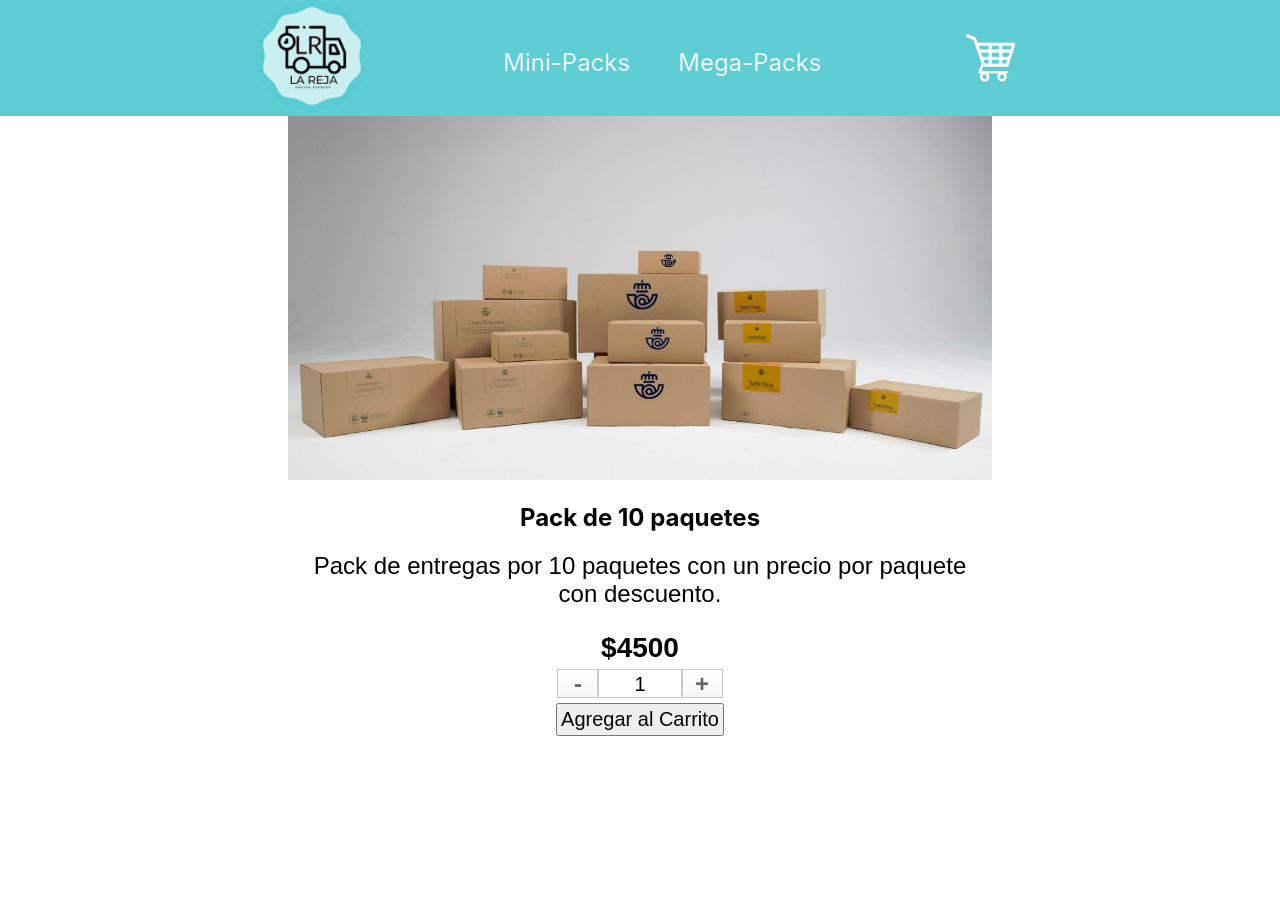
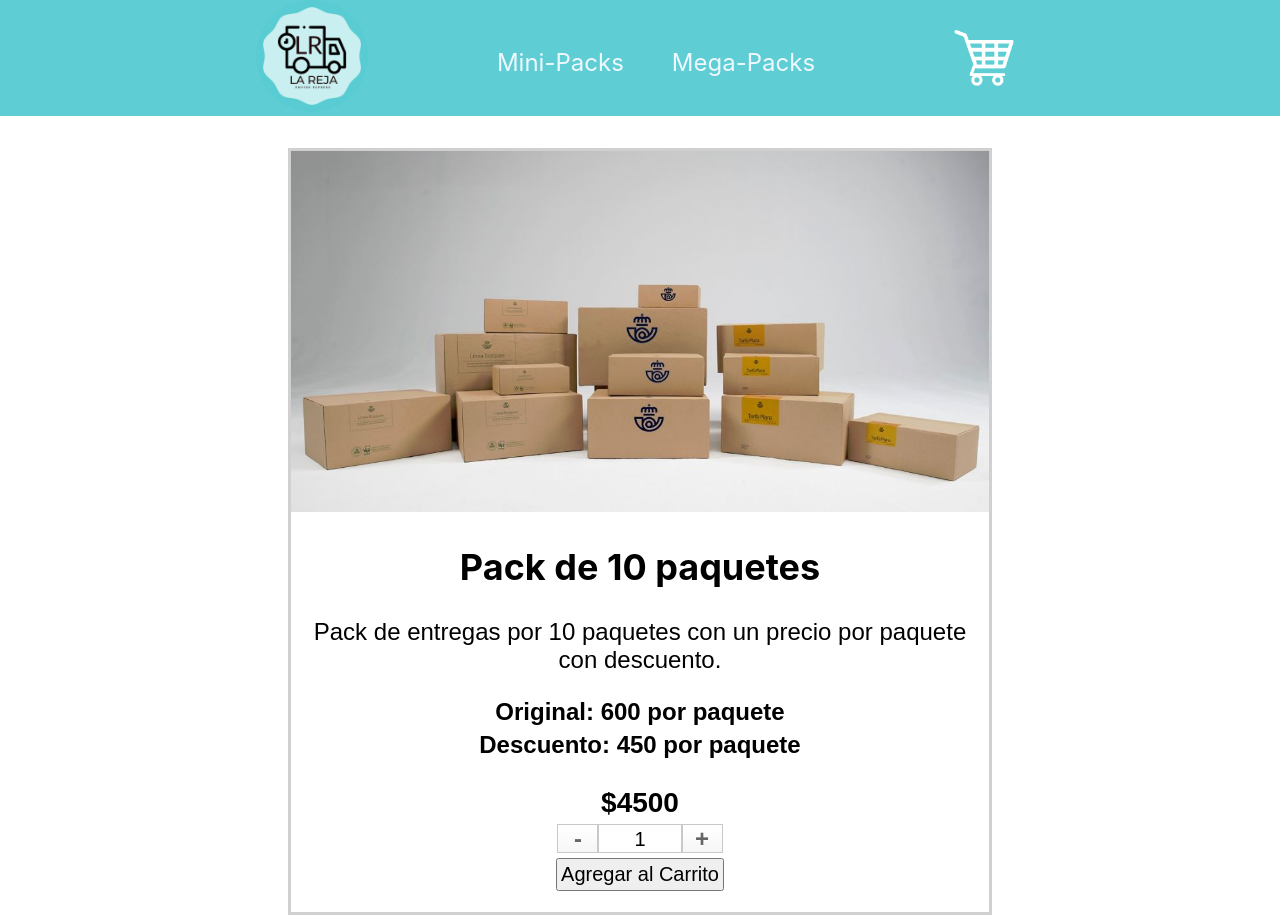
Before and after one commit to Kryosen/Idea-Uriarte-React, a React (Vite) app: page /detalle/1 in a window 1280 px wide. Before the commit the page ends 800 px from the top, so only its background shows below. Built offline with nearby package versions, Linux system fonts and the light colour scheme.

Commit message:
Agregando Cartview

```diff
--- a/src/Components/Cart/Cart.jsx
+++ b/src/Components/Cart/Cart.jsx
@@ -3,20 +3,29 @@ import FotoPaquetes from "../ItemlIstContainer/Paquetes.jpg";
 import { useEffect } from "react";
 import "./Cart.css";
 import Bin from "../../Assets/bin.png";
+import { Link } from "react-router-dom";
 
 function Cart() {
   const { cartList, emptyCart, removeItemCart } = useCartContext();
 
   return (
     <div className="ContenedorCarrito">
+      {cartList.length > 0 ? (
+        <>
           {cartList.map((producto) => (
             <>
               <div className="contenedorItemsCarrito">
-            <img src={FotoPaquetes} alt="Foto Producto" className="fotoItem" />
+                <img
+                  src={FotoPaquetes}
+                  alt="Foto Producto"
+                  className="fotoItem"
+                />
                 <div className="containerItemDetail">
                   <div className="containerItemDetailInfo">
                     <h2 className="tituloProducto">{producto.name}</h2>
-                <p className="descripcionProducto">{producto.description}</p>
+                    <p className="descripcionProducto">
+                      {producto.description}
+                    </p>
                     <p className="descripcionProductoPrice">
                       {producto.originalPrice}
                     </p>
@@ -42,9 +51,26 @@ function Cart() {
               </div>
             </>
           ))}
+          <h2>
+            {"Total - $" +
+              cartList.reduce(
+                (previousValue, currentValue) =>
+                  previousValue + currentValue.price * currentValue.cantidad,
+                0
+              )}
+          </h2>
           <button onClick={emptyCart} className="botonAgregar">
             Vaciar Carrito
           </button>
+        </>
+      ) : (
+        <>
+          <h2 className="tituloProducto">No hay items en el Carrito</h2>
+          <Link to="/">
+            <button className="botonAgregar">Voler al Menu de compras</button>
+          </Link>
+        </>
+      )}
     </div>
   );
 }
--- a/src/Components/Item/Item.css
+++ b/src/Components/Item/Item.css
@@ -1,5 +1,6 @@
 .botonDetalle {
   font-size: 20px;
+  padding: 2px;
 }
 
 .cajasItems {
--- a/src/Components/ItemDetail/ItemDetail.css
+++ b/src/Components/ItemDetail/ItemDetail.css
@@ -5,10 +5,13 @@
 .cajaDetalle {
   width: 55%;
   margin: auto;
+  margin-top: 2em;
+  border: 3px solid rgb(209, 208, 208);
+  padding-bottom: 1em;
 }
 
 h3 {
-  font-size: 24px;
+  font-size: 26px;
   margin: 0.8em;
 }
 
@@ -17,6 +20,16 @@ h3 {
 }
 
 .precioProducto {
+  margin-top: 1em;
   font-weight: bold;
   font-size: 28px;
 }
+
+.PriceDescription {
+  font-weight: bold;
+}
+
+.tituloDetalleProducto {
+  font-size: 36px;
+  margin: 0.8em;
+}
--- a/src/Components/ItemDetail/ItemDetail.jsx
+++ b/src/Components/ItemDetail/ItemDetail.jsx
@@ -14,8 +14,10 @@ function ItemDetail({ productos: producto }) {
     <div className="cajaDetalle">
       <div className="detailedProduct">
         <img src={FotoPaquetes} alt="Foto Paquetes" />
-        <h3>{producto.name}</h3>
+        <h3 className="tituloDetalleProducto">{producto.name}</h3>
         <p className="descriptionProducto">{producto.description}</p>
+        <p className="PriceDescription">{producto.originalPrice}</p>
+        <p className="PriceDescription">{producto.discountedPrice}</p>
         <p
           className="precioProducto"
           id={`precio${producto.id}`}
--- a/src/Components/NavBar/CartWidget/CartWidget.jsx
+++ b/src/Components/NavBar/CartWidget/CartWidget.jsx
@@ -1,17 +1,27 @@
-import CartIcon from "./CartIcon.png";
+import { NavLink } from "react-router-dom";
+import { useCartContext } from "../../../Context/CartContext";
 
 function CartWidget() {
-  function holaEnConsola() {
-    console.log("Hola en consola");
+  const { cartList } = useCartContext();
+
+  function cantidadDeProductos() {
+    return cartList.reduce(
+      (previousValue, currentValue) => previousValue + currentValue.cantidad,
+      0
+    );
   }
 
   return (
-    <img
-      src={CartIcon}
-      className="CartIcon"
-      alt="CartIcon"
-      onClick={holaEnConsola}
-    />
+    <NavLink to="/Cart" className="linkCartIcon">
+      <div className="containerCartIcon">
+        {cantidadDeProductos() ? (
+          <h5 className="cartAmount"> {cantidadDeProductos()}</h5>
+        ) : (
+          <></>
+        )}
+        {/* <img src={CartIcon} className="CartIcon" alt="CartIcon" /> */}
+      </div>
+    </NavLink>
   );
 }
 
--- a/src/Components/NavBar/NavBar.css
+++ b/src/Components/NavBar/NavBar.css
@@ -43,7 +43,34 @@ a:hover {
 }
 
 .CartIcon {
-  width: 4.2em;
-  height: 4.2em;
+  width: 5em;
+  height: 5em;
   margin: auto;
 }
+
+.linkCartIcon {
+  width: 5em;
+  height: 5em;
+  margin: auto;
+}
+
+.containerCartIcon {
+  background-image: url(./CartWidget/CartIcon.png);
+  width: 5em;
+  height: 5em;
+  background-repeat: no-repeat;
+  background-position: center;
+  background-size: cover;
+}
+
+.cartAmount {
+  margin-left: 39%;
+  width: 2em;
+  height: 2em;
+  line-height: 2em;
+  background-color: #2faab1;
+  color: #ffffff;
+  border-radius: 50%;
+  text-align: center;
+  border: 1px solid #dadada;
+}
--- a/src/Context/CartContext.jsx
+++ b/src/Context/CartContext.jsx
@@ -1,4 +1,4 @@
-import { createContext, useContext, useState } from "react";
+import { createContext, useContext, useEffect, useState } from "react";
 
 const CartContext = createContext([]);
 
@@ -9,9 +9,11 @@ const CartContextProvider = ({ children }) => {
 
   function addToCart(item) {
     if (cartContainsItem(item)) {
-      cartList[
-        cartList.findIndex((producto) => producto.id === item.id)
+      const cartCopy = [...cartList];
+      cartCopy[
+        cartCopy.findIndex((producto) => producto.id === item.id)
       ].cantidad += item.cantidad;
+      +setCartList(cartCopy);
     } else {
       setCartList([...cartList, item]);
     }
--- a/src/assets/Productos.json
+++ b/src/assets/Productos.json
@@ -17,7 +17,9 @@
     "name": "Pack de 50 paquetes",
     "price": 20000,
     "image": "/Paquetes.jpg",
-    "description": "Pack de entregas por 50 paquetes con un precio por paquete con descuento: Original: 600 por paquete Con descuento: 400 por paquete"
+    "description": "Pack de entregas por 50 paquetes con un precio por paquete con descuento.\n",
+    "originalPrice": "Original: 600 por paquete\n",
+    "discountedPrice": "Descuento: 400 por paquete"
   },
   {
     "id": "3",
@@ -26,7 +28,9 @@
     "name": "Pack de 100 paquetes",
     "price": 35000,
     "image": "/Paquetes.jpg",
-    "description": "Pack de entregas por 100 paquetes con un precio por paquete con descuento: Original: 600 por paquete Con descuento: 350 por paquete"
+    "description": "Pack de entregas por 100 paquetes con un precio por paquete con descuento: Original.\n",
+    "originalPrice": "Original: 600 por paquete\n",
+    "discountedPrice": "Descuento: 350 por paquete"
   },
   {
     "id": "4",
@@ -35,7 +39,9 @@
     "name": "Pack de 20 paquetes",
     "price": 9000,
     "image": "/Paquetes.jpg",
-    "description": "Pack de entregas por 20 paquetes con un precio por paquete con descuento: Original: 600 por paquete Con descuento: 450 por paquete"
+    "description": "Pack de entregas por 20 paquetes con un precio por paquete con descuento.\n",
+    "originalPrice": "Original: 600 por paquete\n",
+    "discountedPrice": "Descuento: 450 por paquete"
   },
   {
     "id": "5",
@@ -44,7 +50,9 @@
     "name": "Pack de 200 paquetes",
     "price": 70000,
     "image": "/Paquetes.jpg",
-    "description": "Pack de entregas por 200 paquetes con un precio por paquete con descuento: Original: 600 por paquete Con descuento: 350 por paquete"
+    "description": "Pack de entregas por 200 paquetes con un precio por paquete con descuento.\n",
+    "originalPrice": "Original: 600 por paquete\n",
+    "discountedPrice": "Descuento: 350 por paquete"
   },
   {
     "id": "6",
@@ -53,6 +61,8 @@
     "name": "Pack de 5 paquetes",
     "price": 2250,
     "image": "/Paquetes.jpg",
-    "description": "Pack de entregas por 5 paquetes con un precio por paquete con descuento: Original: 600 por paquete Con descuento: 450 por paquete"
+    "description": "Pack de entregas por 5 paquetes con un precio por paquete con descuento.\n",
+    "originalPrice": "Original: 600 por paquete\n",
+    "discountedPrice": "Descuento: 450 por paquete"
   }
 ]
```
Lines whose indentation alone changed are shown as unchanged.
